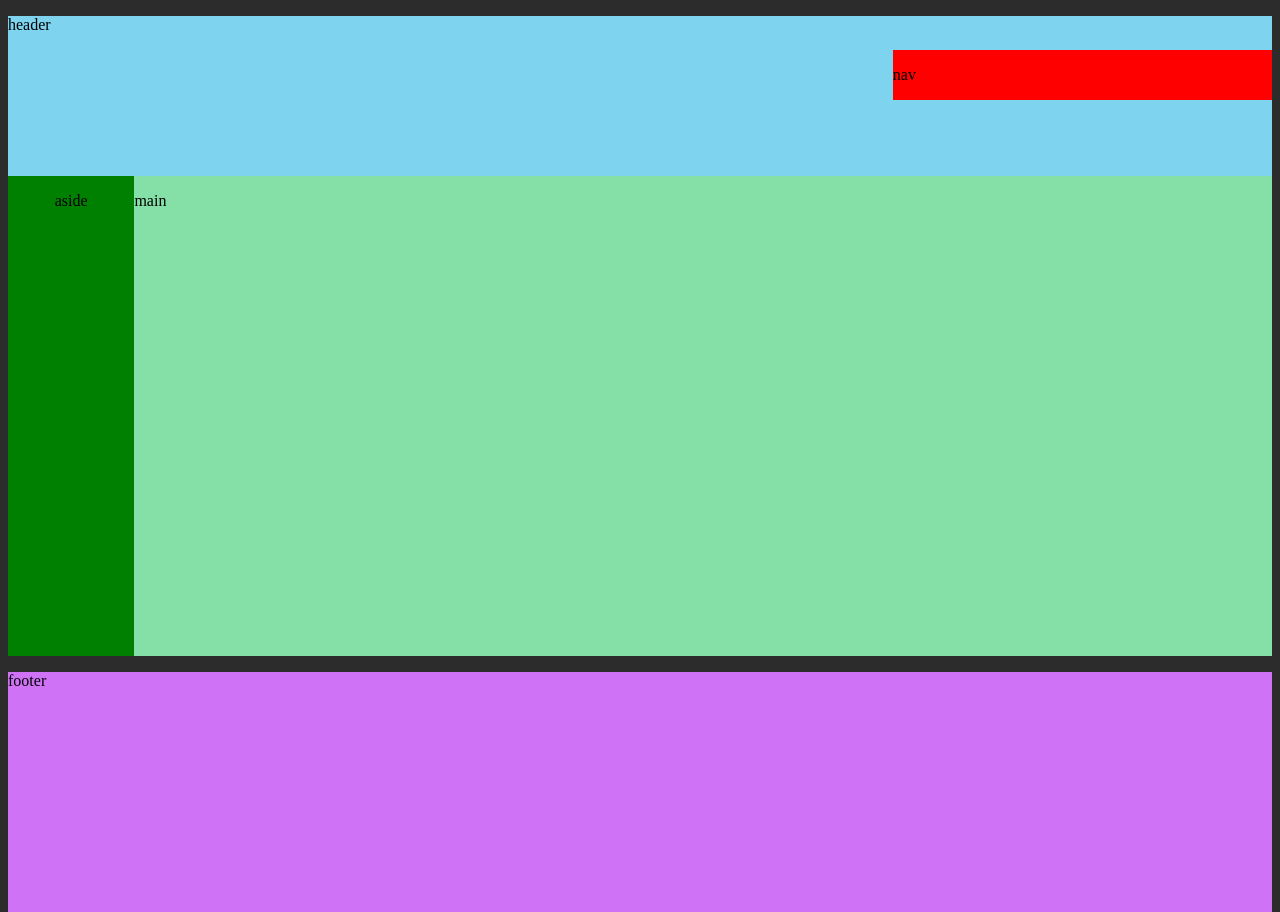
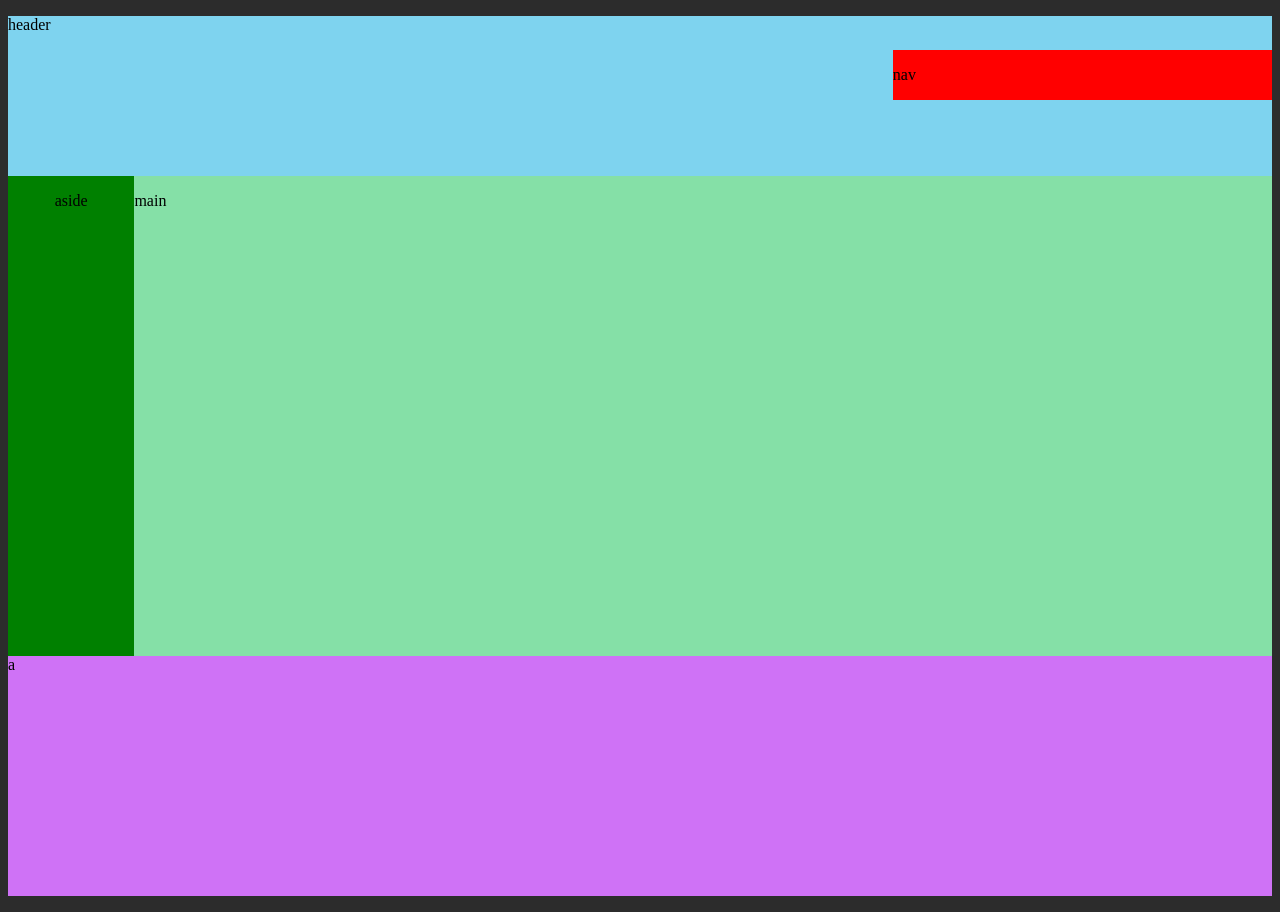
Before and after one commit to yn-most/lab2, a plain HTML site: page index.html in a window 1280 px wide. Drawn offline with Linux system fonts and the light colour scheme.

Commit message:
Update index.html

```diff
--- a/index.html
+++ b/index.html
@@ -15,7 +15,7 @@
         <aside><p>aside</p></aside>
         <main><p>main</p></main>
     </div>
-    <footer><p>footer</p></footer>
+    <footer>а</footer>
 
 </body>
 </html>
```
